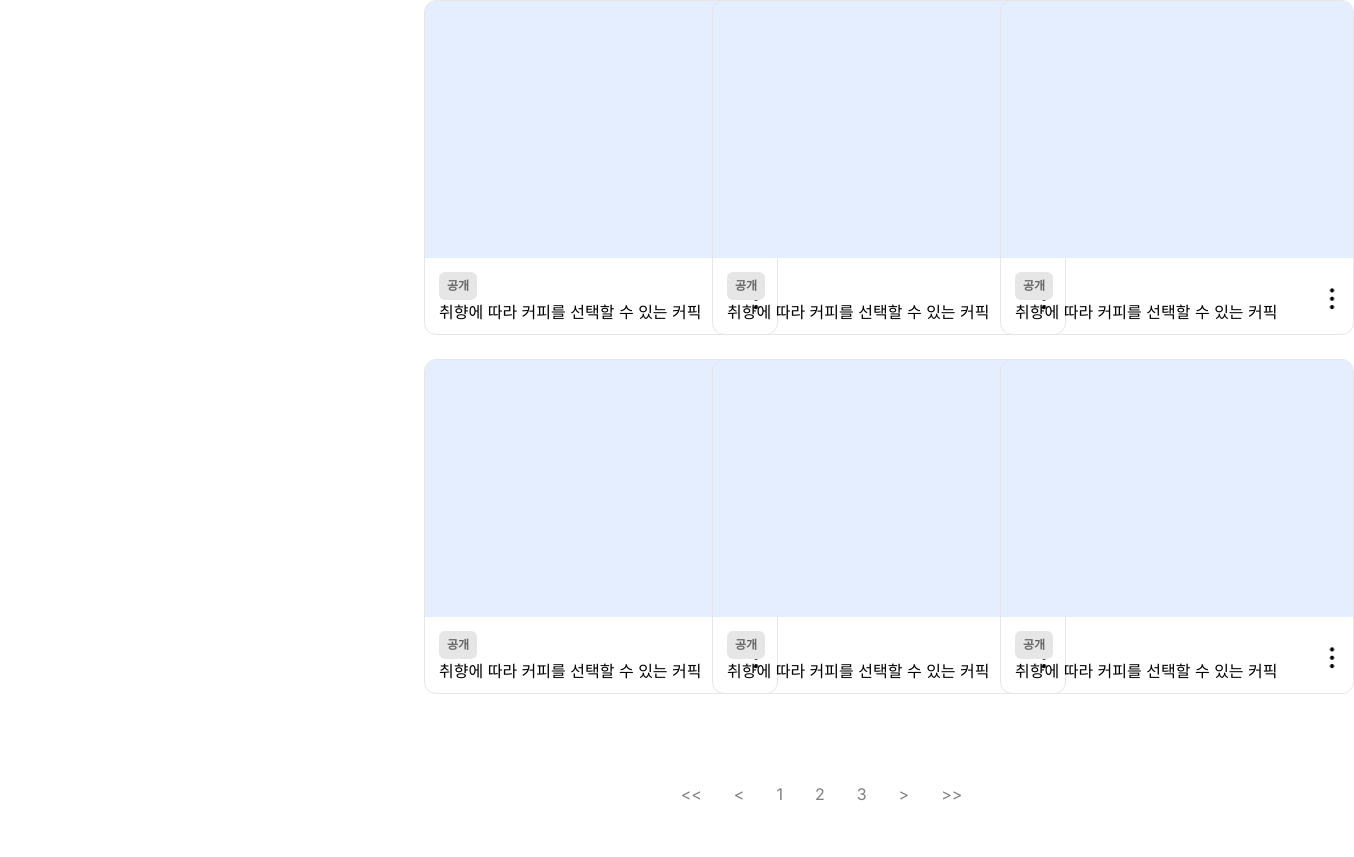
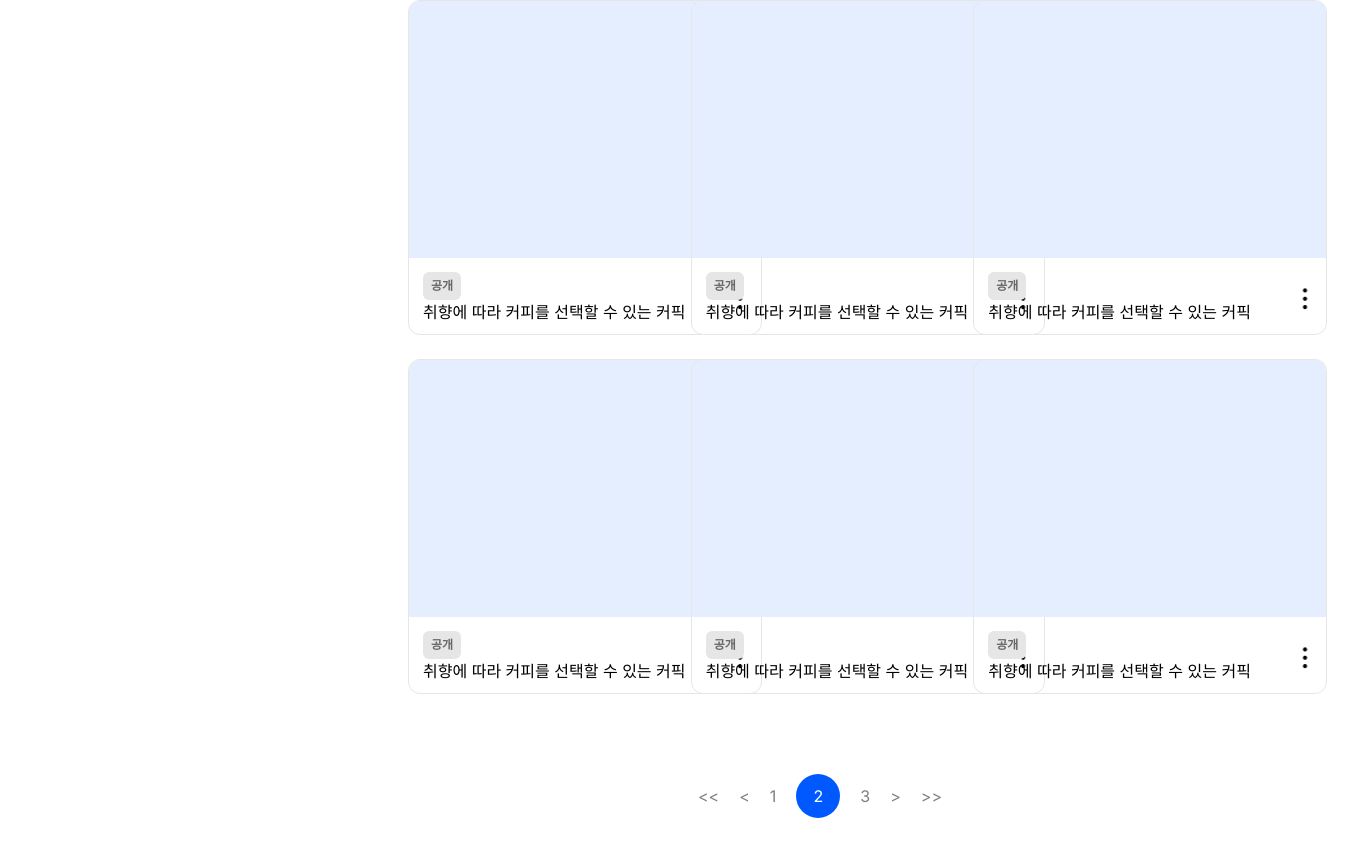
Before and after one commit to 9weeks-app-web/Team-4, a Next.js app: page /mypage/myportfolio in a window 1280 px wide. Shown: the part 1659-2516 px from the top of the page, 1354 px wide, since content can reach past the window. Built offline with nearby package versions, Linux system fonts and the light colour scheme.

Commit message:
Update: 퍼블리싱 일부 수정

```diff
--- a/src/app/mypage/(components)/button/PaginationButton.tsx
+++ b/src/app/mypage/(components)/button/PaginationButton.tsx
@@ -1,14 +1,14 @@
 
 const PaginationButton = () => {
     return (
-        <div className="flex justify-center items-center mb-12 pr-[45px]">
-            <div className="text-neutral-50 px-4 py-2 rounded">{`<<`}</div>
-            <div className="text-neutral-50 px-4 py-2 rounded">{`<`}</div>
-            <div className="text-neutral-50 px-4 py-2 rounded">1</div>
-            <div className="text-neutral-50 px-4 py-2 rounded">2</div>
-            <div className="text-neutral-50 px-4 py-2 rounded">3</div>
-            <div className="text-neutral-50 px-4 py-2 rounded">{`>`}</div>
-            <div className="text-neutral-50 px-4 py-2 rounded">{`>>`}</div>
+        <div className="flex justify-center items-center space-x-5">
+            <button className="text-neutral-50 text-[16px]">{`<<`}</button>
+            <button className="text-neutral-50 text-[16px]">{`<`}</button>
+            <button className="text-neutral-50 text-[16px]">1</button>
+            <button className="bg-primary-100 text-neutral-0 text-[16px] rounded-full w-[44px] h-[44px] flex items-center justify-center">2</button>
+            <button className="text-neutral-50 text-[16px]">3</button>
+            <button className="text-neutral-50 text-[16px]">{`>`}</button>
+            <button className="text-neutral-50 text-[16px]">{`>>`}</button>
         </div>
     )
 }
--- a/src/app/mypage/(components)/card/common/PortfolioCard.tsx
+++ b/src/app/mypage/(components)/card/common/PortfolioCard.tsx
@@ -25,7 +25,7 @@ import { MypageMyPortfolio } from '@/types/mypage';
 const PortfolioCard = () => {
 
     return (
-        <div className="h-[335px] w-[354px] border-[1px] border-neutral-10 rounded-xl overflow-x-auto overflow-y-hidden">
+        <div className="h-[335px] min-w-[354px] border-[1px] border-neutral-10 rounded-xl overflow-x-auto overflow-y-hidden">
             <div className="h-[257px] w-full bg-primary-10">
 
             </div>
--- a/src/app/mypage/(components)/head/MidiumHead.tsx
+++ b/src/app/mypage/(components)/head/MidiumHead.tsx
@@ -1,8 +1,8 @@
 
 const MidiumHead = ({ title, content }: { title: string, content: string }) => {
     return (
-        <div className="flex flex-col space-y-[20px]">
-            <div className="text-[22px] font-semibold">{title}</div>
+        <div className="flex flex-col">
+            <div className="text-[22px] font-semibold pb-[20px]">{title}</div>
             <div className="text-[14px] text-neutral-60">{content}</div>
         </div>
     )
--- a/src/app/mypage/layout.tsx
+++ b/src/app/mypage/layout.tsx
@@ -5,13 +5,13 @@ const MyPageLayout = ({ children }: { children: React.ReactNode }) => {
     return <>
         <div className="relative">
             <MyPageBannerSection />
+            <div className="py-[74px] pl-[408px] pr-[48px]">
+                <div className="max-w-screen-xl mx-right">
+                    {children}
+                </div>
+            </div>
             <div className="absolute top-[93px] left-[80px]">
                 <SideBarSection />
-            </div>
-            <div className="ml-[408px] mt-[74px]">
-                <div className="max-w-screen-xl mx-auto px-4">
-                    {children}
-                </div>
             </div>
         </div>
     </>;
```
